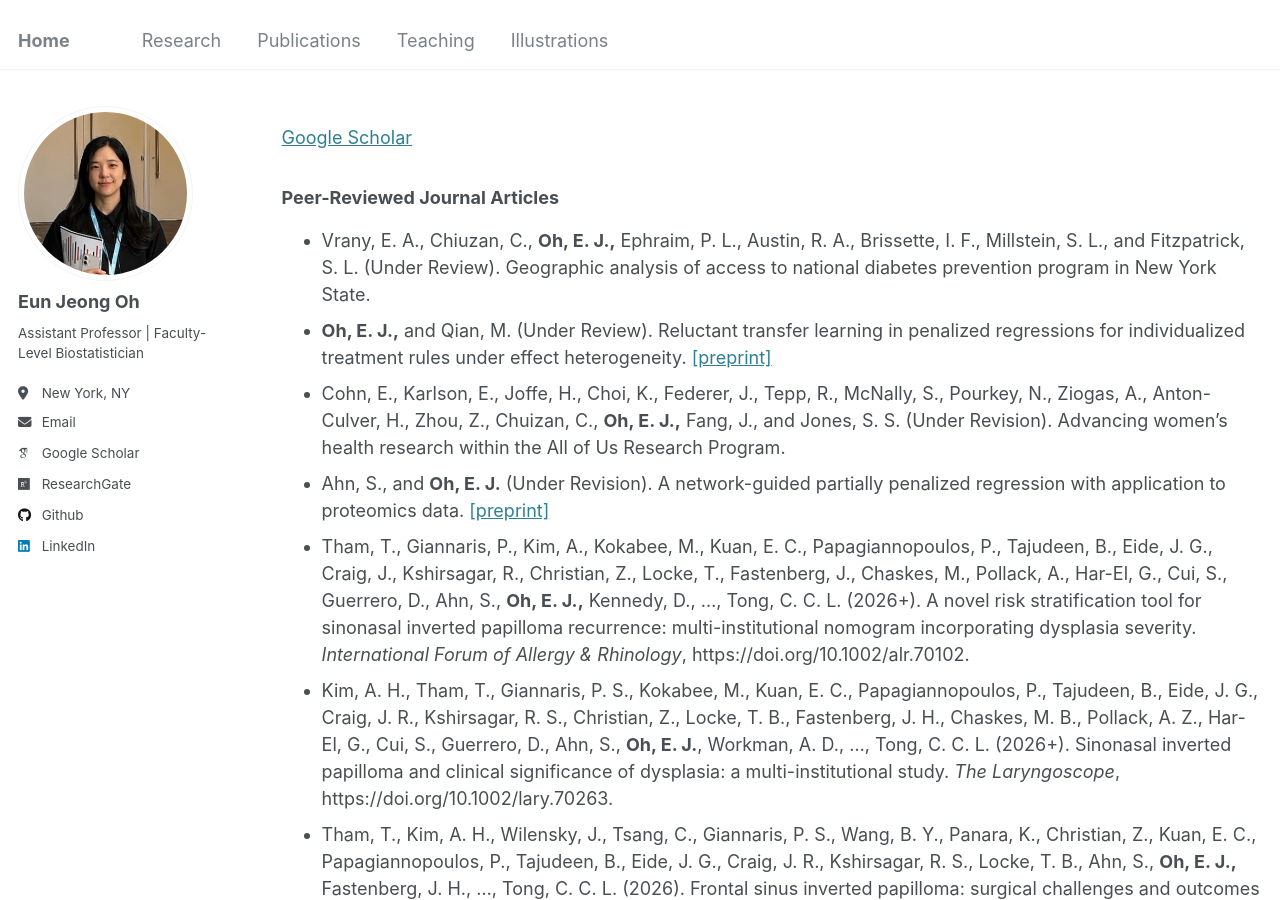
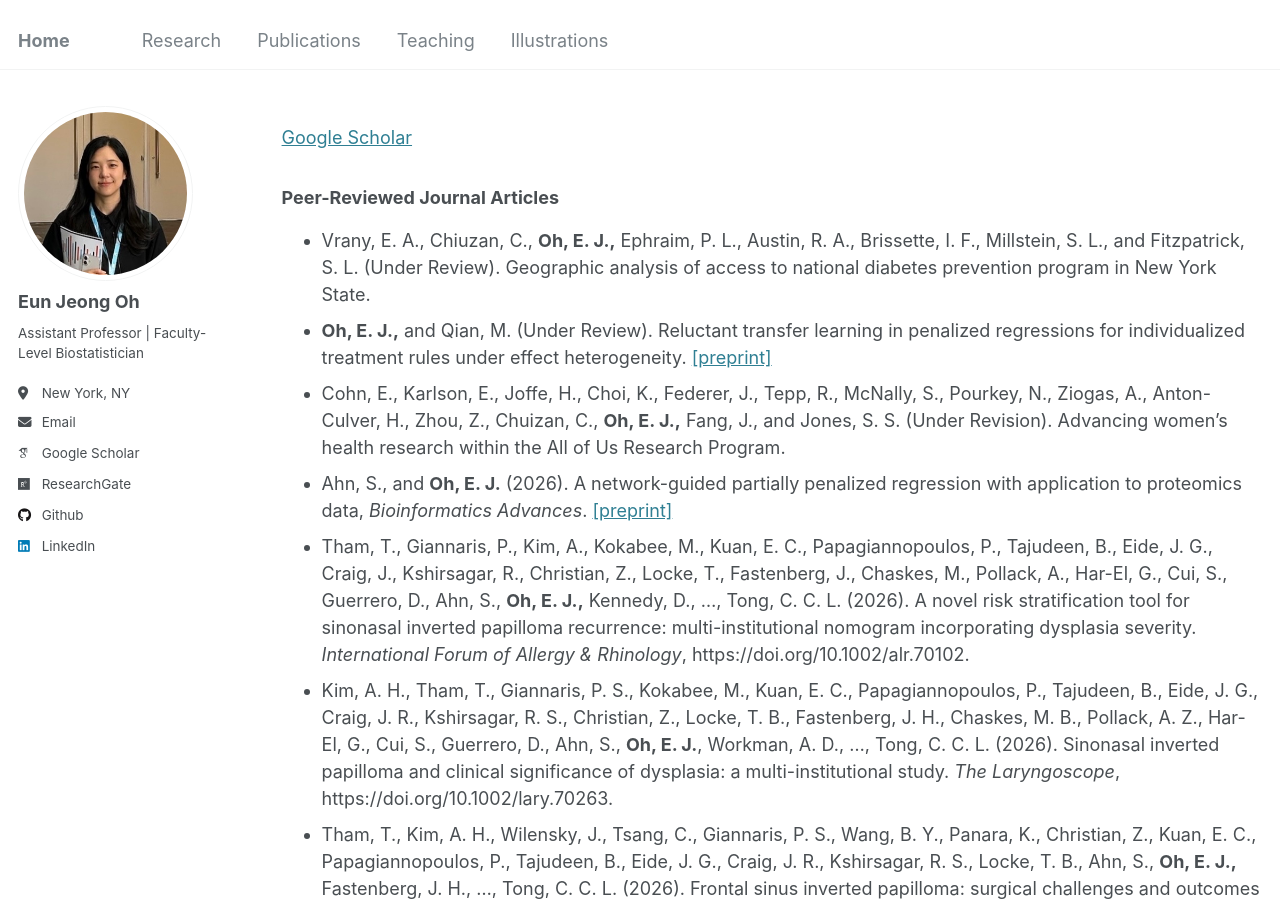
Before and after one commit to oheunj/oheunj.github.io, a Jekyll site: the page built from _pages/publications.md, in a window 1280 px wide and 900 px high. Built offline with Jekyll 4.4.1, drawn with Linux system fonts in a browser that asks for light colours; some web fonts are replaced.

Commit message:
Update publications.md

```diff
--- a/_pages/publications.md
+++ b/_pages/publications.md
@@ -16,9 +16,9 @@
 * Vrany, E. A., Chiuzan, C., __Oh, E. J.,__ Ephraim, P. L., Austin, R. A., Brissette, I. F., Millstein, S. L., and Fitzpatrick, S. L. (Under Review). Geographic analysis of access to national diabetes prevention program in New York State.
 * __Oh, E. J.,__ and Qian, M. (Under Review). Reluctant transfer learning in penalized regressions for individualized treatment rules under effect heterogeneity. [[preprint]](https://arxiv.org/pdf/2511.08559)
 * Cohn, E., Karlson, E., Joffe, H., Choi, K., Federer, J., Tepp, R., McNally, S., Pourkey, N., Ziogas, A., Anton-Culver, H., Zhou, Z., Chuizan, C., __Oh, E. J.,__ Fang, J., and Jones, S. S. (Under Revision). Advancing women’s health research within the All of Us Research Program.
-* Ahn, S., and __Oh, E. J.__ (Under Revision). A network-guided partially penalized regression with application to proteomics data. [[preprint]](https://arxiv.org/pdf/2505.22986)
-* Tham, T., Giannaris, P., Kim, A., Kokabee, M., Kuan, E. C., Papagiannopoulos, P., Tajudeen, B., Eide, J. G., Craig, J., Kshirsagar, R., Christian, Z., Locke, T., Fastenberg, J., Chaskes, M., Pollack, A., Har-El, G., Cui, S., Guerrero, D., Ahn, S., __Oh, E. J.,__ Kennedy, D., ..., Tong, C. C. L. (2026+). A novel risk stratification tool for sinonasal inverted papilloma recurrence: multi-institutional nomogram incorporating dysplasia severity. _International Forum of Allergy & Rhinology_, https://doi.org/10.1002/alr.70102.
-* Kim, A. H., Tham, T., Giannaris, P. S., Kokabee, M., Kuan, E. C., Papagiannopoulos, P., Tajudeen, B., Eide, J. G., Craig, J. R., Kshirsagar, R. S., Christian, Z., Locke, T. B., Fastenberg, J. H., Chaskes, M. B., Pollack, A. Z., Har-El, G., Cui, S., Guerrero, D., Ahn, S., __Oh, E. J.__, Workman, A. D., ..., Tong, C. C. L. (2026+). Sinonasal inverted papilloma and clinical significance of dysplasia: a multi-institutional study. _The Laryngoscope_, https://doi.org/10.1002/lary.70263.
+* Ahn, S., and __Oh, E. J.__ (2026). A network-guided partially penalized regression with application to proteomics data, _Bioinformatics Advances_. [[preprint]](https://arxiv.org/pdf/2505.22986)
+* Tham, T., Giannaris, P., Kim, A., Kokabee, M., Kuan, E. C., Papagiannopoulos, P., Tajudeen, B., Eide, J. G., Craig, J., Kshirsagar, R., Christian, Z., Locke, T., Fastenberg, J., Chaskes, M., Pollack, A., Har-El, G., Cui, S., Guerrero, D., Ahn, S., __Oh, E. J.,__ Kennedy, D., ..., Tong, C. C. L. (2026). A novel risk stratification tool for sinonasal inverted papilloma recurrence: multi-institutional nomogram incorporating dysplasia severity. _International Forum of Allergy & Rhinology_, https://doi.org/10.1002/alr.70102.
+* Kim, A. H., Tham, T., Giannaris, P. S., Kokabee, M., Kuan, E. C., Papagiannopoulos, P., Tajudeen, B., Eide, J. G., Craig, J. R., Kshirsagar, R. S., Christian, Z., Locke, T. B., Fastenberg, J. H., Chaskes, M. B., Pollack, A. Z., Har-El, G., Cui, S., Guerrero, D., Ahn, S., __Oh, E. J.__, Workman, A. D., ..., Tong, C. C. L. (2026). Sinonasal inverted papilloma and clinical significance of dysplasia: a multi-institutional study. _The Laryngoscope_, https://doi.org/10.1002/lary.70263.
 * Tham, T., Kim, A. H., Wilensky, J., Tsang, C., Giannaris, P. S., Wang, B. Y., Panara, K., Christian, Z., Kuan, E. C., Papagiannopoulos, P., Tajudeen, B., Eide, J. G., Craig, J. R., Kshirsagar, R. S., Locke, T. B., Ahn, S., __Oh, E. J.,__ Fastenberg, J. H., ..., Tong, C. C. L. (2026). Frontal sinus inverted papilloma: surgical challenges and outcomes of a multi-institutional cohort. _The Laryngoscope_, 136(2), 736-743.
 * Siembida, E. J., Greene, B., __Oh, E. J.,__ Wiseman, K. P., Basile, M., Vadhan, N. P., and Diefenbach, M. A. (2025). Tobacco and other substance co-use among adolescents and young adult tobacco users with cancer: prevalence and associations with nicotine dependence and depression. _Family Medicine and Community Health_, 13, e003362.
 * __Oh, E. J.,__ Ahn, S., Tham, T., and Qian, M. (2025). Leveraging two-phase data for improved prediction of survival outcomes with application to nasopharyngeal cancer. _Biometrics_, 81(2), ujaf080. [[link]](https://academic.oup.com/biometrics/article/doi/10.1093/biomtc/ujaf080/8174609?utm_source=authortollfreelink&utm_campaign=biometrics&utm_medium=email&guestAccessKey=3eeab5b5-3196-45c2-a2dc-26cd057f53c8) [[pdf]](https://oheunj.github.io/files/ujaf080.pdf) [[supp]](https://oheunj.github.io/files/BIOM_SuppMaterials_TwoPhaseSurv.pdf) [[code]](https://github.com/oheunj/TwoPhaseSurv)
```
